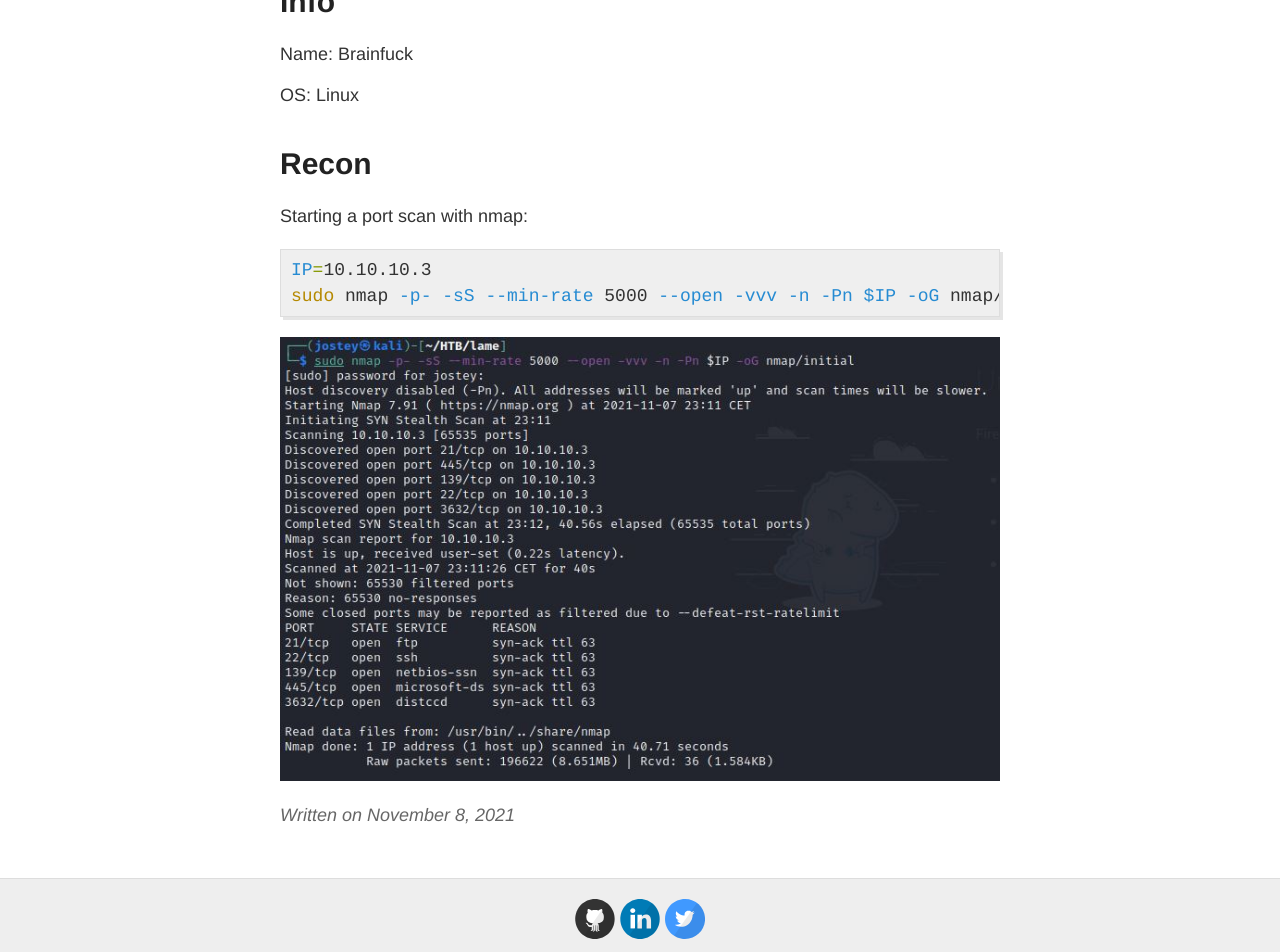
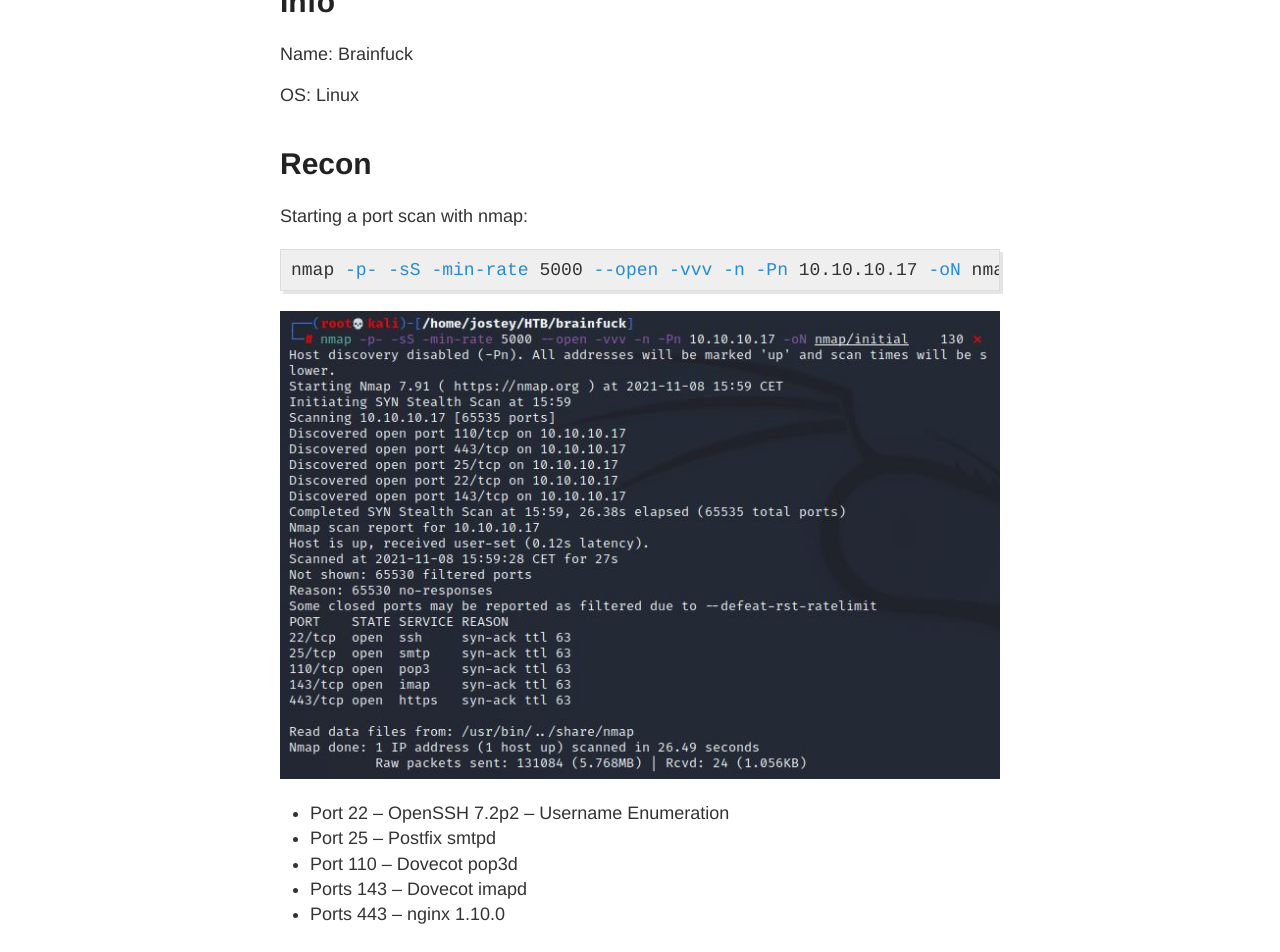
Before and after one commit to jostey/jostey.github.io, a Jekyll site: the page built from _posts/2021-11-8-Brainfuck-HTB.md, in a window 1280 px wide and 1400 px high, scrolled down 495 px. Shown: the top 952 px of the window. Built offline with Jekyll 4.4.1, drawn with Linux system fonts in a browser that asks for light colours; some of the changed text lies outside the part shown.

Commit message:
Update 2021-11-8-Brainfuck-HTB.md

```diff
--- a/_posts/2021-11-8-Brainfuck-HTB.md
+++ b/_posts/2021-11-8-Brainfuck-HTB.md
@@ -15,7 +15,17 @@ OS: Linux
 # Recon
 Starting a port scan with nmap:
 {% highlight shell %}
-IP=10.10.10.3
-sudo nmap -p- -sS --min-rate 5000 --open -vvv -n -Pn $IP -oG nmap/initial
+nmap -p- -sS -min-rate 5000 --open -vvv -n -Pn 10.10.10.17 -oN nmap/initial
 {% endhighlight  %}
-![nmap-lame]({{ site.baseurl }}/images/lame/1.jpg)
+![nmap-lame]({{ site.baseurl }}/images/brainfuck/1.jpg)
+
+* Port 22 -- OpenSSH 7.2p2 -- Username Enumeration
+* Port 25 -- Postfix smtpd
+* Port 110 -- Dovecot pop3d
+* Ports 143 -- Dovecot imapd
+* Ports 443 -- nginx 1.10.0
+
+## Virtual domains
+We can see into ssl-cert of the server Nginx that brainfuck.htb and sup3rs3cr3t.brainfuck.htb are a valid hostnames, so we will add them in /etc/hosts.
+
+![nmap-lame-2]({{ site.baseurl }}/images/brainfuck/2.jpg)
```
